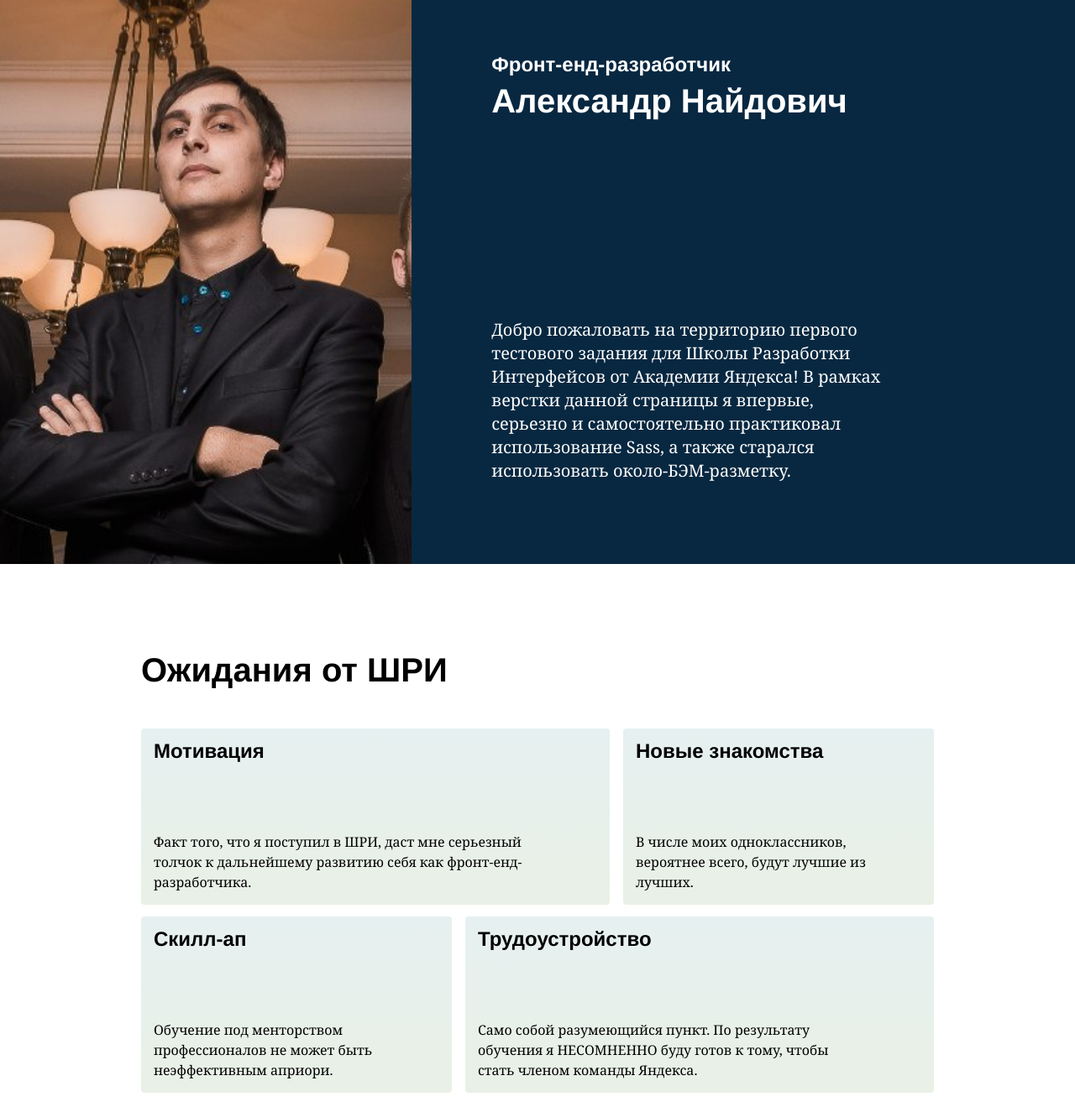
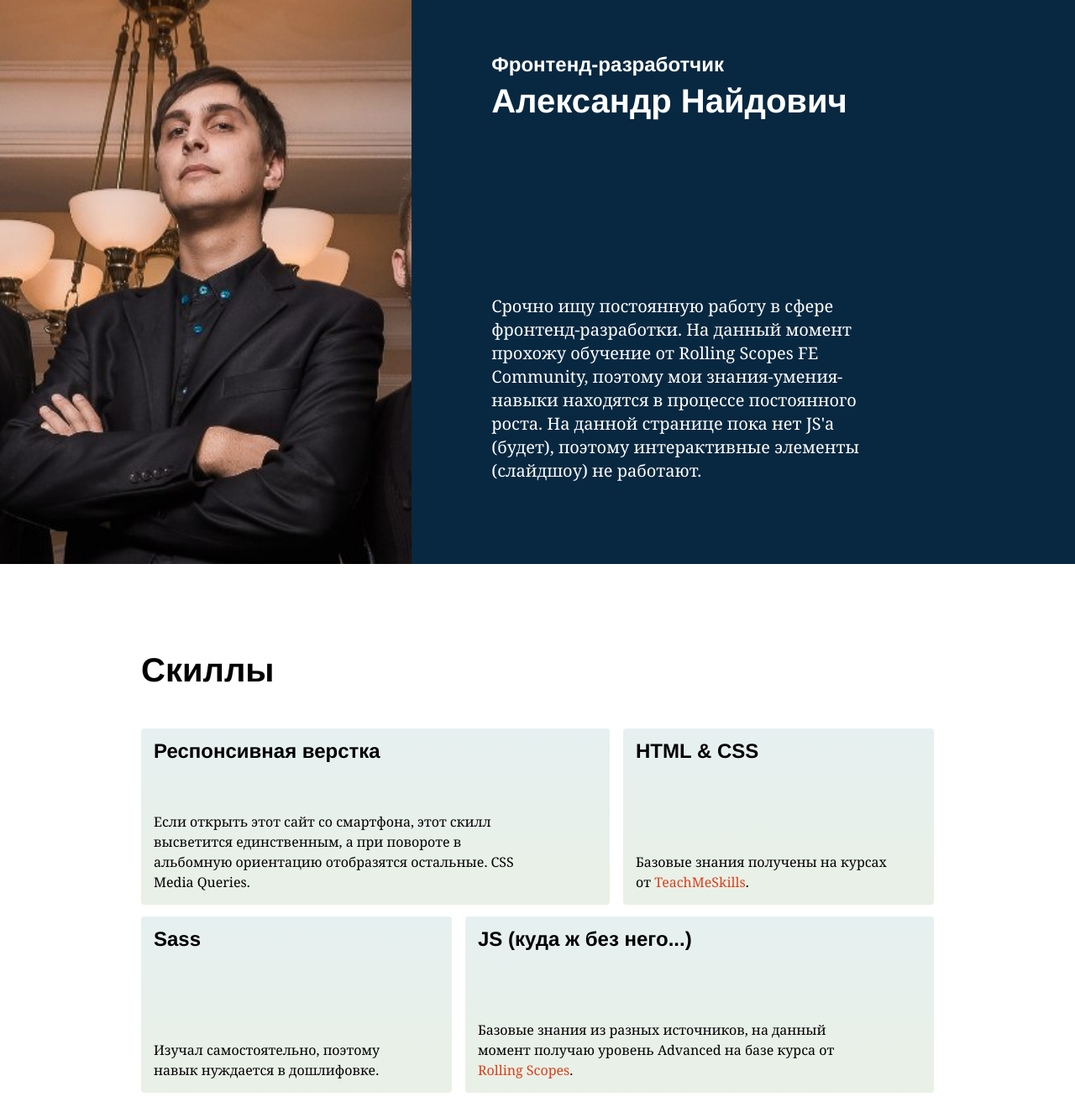
Before and after one commit to alexnaidovich/pf, a plain HTML site: page index.html in a window 1280 px wide. Shown: the top 1319 px of the page at 84% size. Drawn offline with Linux system fonts and the light colour scheme.

Commit message:
Updated Info
Yandex No More :-)

```diff
--- a/index.html
+++ b/index.html
@@ -3,7 +3,7 @@
 <head>
     <meta charset="UTF-8">
     <meta name="viewport" content="width=device-width, initial-scale=1">
-    <title>Yandex Test Task #1</title>
+    <title>Пффффолио</title>
     <link rel="stylesheet" href="https://cdnjs.cloudflare.com/ajax/libs/font-awesome/4.7.0/css/font-awesome.min.css">
     <link rel="stylesheet" href="css/style.css">
 <!--    <link rel="stylesheet" href="css/media_test.css">-->
@@ -21,14 +21,14 @@
     		<div class="vcard__info">
     		    <div class="vcard__info_container">
     		        <div class="vcard__info_name">
-    		            <h3>Фронт-енд-разработчик</h3>
+    		            <h3>Фронтенд-разработчик</h3>
     		            <h2>Александр Найдович</h2>
     		            <div class="vcard__info_tablet-photo">
     		                <img src="img/av.jpg" alt="">
     		            </div>
     		        </div>
     		        <div class="vcard__info_description">
-    		            <p>Добро пожаловать на территорию первого тестового задания для Школы Разработки Интерфейсов от Академии Яндекса! В рамках верстки данной страницы я впервые, серьезно и самостоятельно практиковал использование Sass, а также старался использовать около-БЭМ-разметку.</p>
+    		            <p>Срочно ищу постоянную работу в сфере фронтенд-разработки. На данный момент прохожу обучение от Rolling Scopes FE Community, поэтому мои знания-умения-навыки находятся в процессе постоянного роста. На данной странице пока нет JS'a (будет), поэтому интерактивные элементы (слайдшоу) не работают.</p>
     		        </div>
     		    </div>
     		</div>
@@ -45,23 +45,23 @@
 
     			<!-- begin expectations container -->
     			<div class="expectations__container">
-    			    <h2>Ожидания от ШРИ</h2>
+    			    <h2>Скиллы</h2>
     				<div class="expectations__items">
     				    <div class="expectations__item wide active">
-    				        <h4>Мотивация</h4>
-    				        <p>Факт того, что я поступил в ШРИ, даст мне серьезный толчок к дальнейшему развитию себя как фронт-енд-разработчика.</p>
+    				        <h4>Респонсивная верстка</h4>
+    				        <p>Если открыть этот сайт со смартфона, этот скилл высветится единственным, а при повороте в альбомную ориентацию отобразятся остальные. CSS Media Queries.</p>
     				    </div>
     				    <div class="expectations__item narrow">
-    				        <h4>Новые знакомства</h4>
-    				        <p>В числе моих одноклассников, вероятнее всего, будут лучшие из лучших.</p>
+    				        <h4>HTML & CSS</h4>
+    				        <p>Базовые знания получены на курсах от <a href="https://teachmeskills.by/">TeachMeSkills</a>.</p>
     				    </div>
     				    <div class="expectations__item narrow">
-    				        <h4>Скилл-ап</h4>
-    				        <p>Обучение под менторством профессионалов не может быть неэффективным априори.</p>
+    				        <h4>Sass</h4>
+    				        <p>Изучал самостоятельно, поэтому навык нуждается в дошлифовке.</p>
     				    </div>
     				    <div class="expectations__item wide">
-    				        <h4>Трудоустройство</h4>
-    				        <p>Само собой разумеющийся пункт. По результату обучения я НЕСОМНЕННО буду готов к тому, чтобы стать членом команды Яндекса.</p>
+    				        <h4>JS (куда ж без него...)</h4>
+    				        <p>Базовые знания из разных источников, на данный момент получаю уровень Advanced на базе курса от <a href="https://school.rollingscopes.com/">Rolling Scopes</a>.</p>
     				    </div>
     				</div>
     				<div class="expectations__hscroller"><span class="active"></span>
@@ -166,8 +166,11 @@
   				<h2>Контактная информация</h2>
   				<div class="contacts__box">
   				    <div class="contacts__left">
-  				        <p>Я открыт для новых проектов. Вы можете прислать мне для оценки примерное техническое задание или просто описание проекта своими словами.</p>
+  				        <p>Я открыт для новой работы с апреля 2018 года. Вы можете прислать мне для оценки примерное техническое задание или просто описание проекта своими словами.</p>
   				        <br>
+  				        <p>+375-29-1-170-169</p>
+  				        <p>smiler.work@gmail.com</p>
+  				        <p>Форма справа (на телефонах/планшетах - снизу) не работает :)</p>
   				        <p class="hideable">Ссылки на мои соцсети:</p>
   				        <div class="contacts__socials">
   				            <div class="contacts__socials_container">
```
